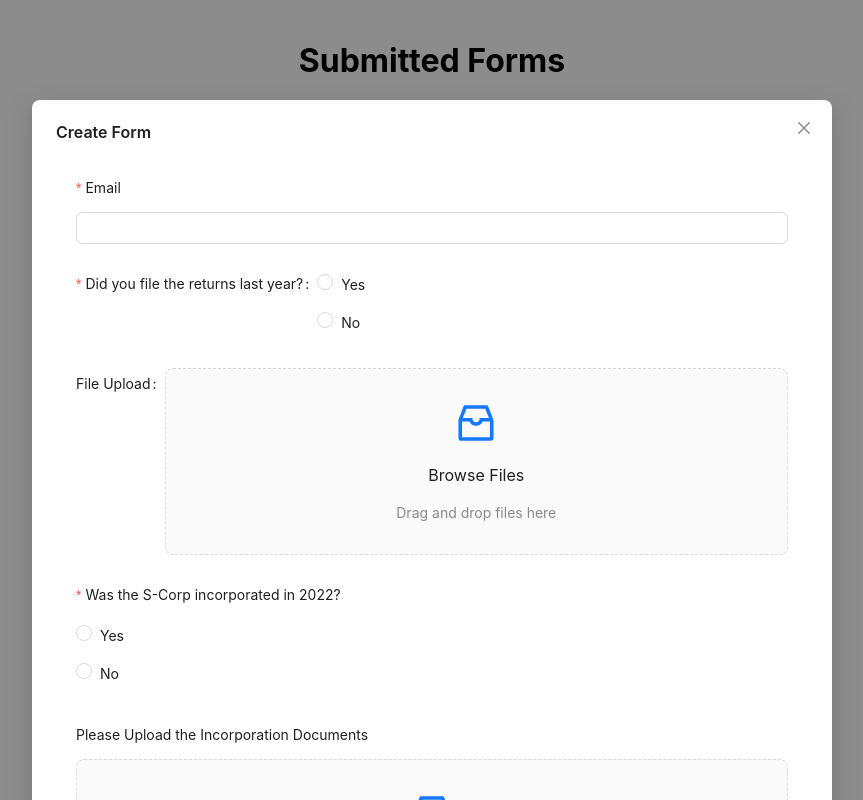
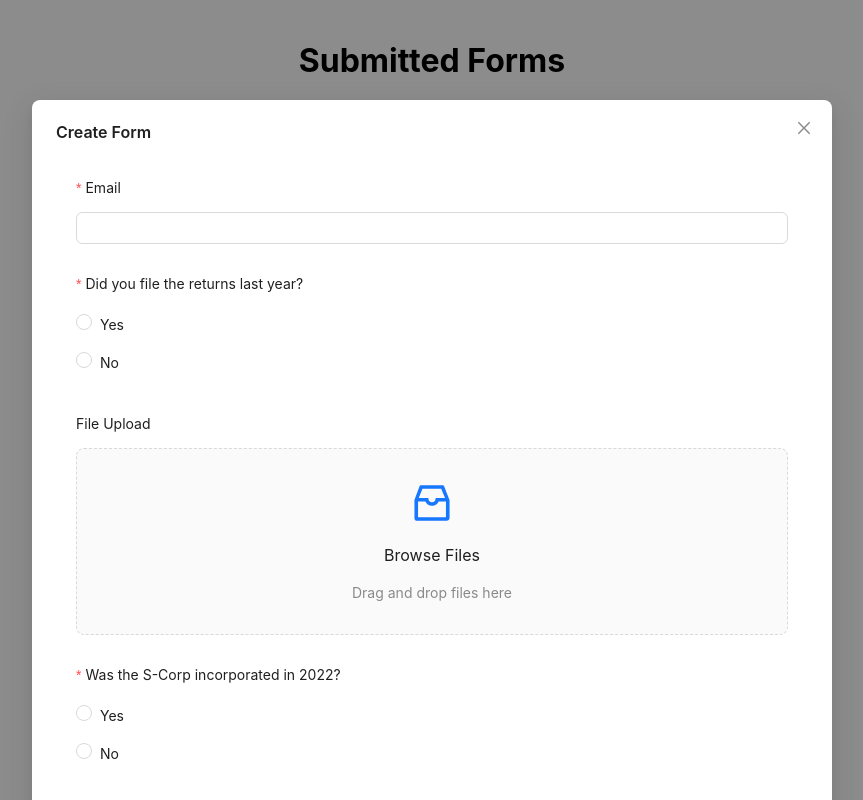
Before and after one commit to chandannath500/form, a React (Create React App) app: page / in a window 1280 px wide. Both pictures are taken after a click on the button "Create Form". Shown: the whole page, without its empty margins (208-1071 px from the left). Built offline with nearby package versions, Linux system fonts and the light colour scheme.

Commit message:
Update Returns.js

```diff
--- a/src/component/Returns.js
+++ b/src/component/Returns.js
@@ -4,11 +4,13 @@ import Upload from './Upload';
 
 const Returns = ({fileReturnsLastYearValue,handleFileReturnsLastYearChange,form}) => {
   return (
-    <div>
+    <>
+    <div style={{ display: 'flex', flexDirection: 'column' }}>
 
       <Form.Item
             label="Did you file the returns last year?"
             name="fileReturnsLastYear"
+            labelCol={{ span: 24 }}
             rules={[
                 {
                   required: true,
@@ -25,8 +27,9 @@ const Returns = ({fileReturnsLastYearValue,handleFileReturnsLastYearChange,form}
               <Radio value="no">No</Radio>
             </Radio.Group>
           </Form.Item>
-
-          <Form.Item label="File Upload" name="returnDocuments">
+</div>
+<div style={{ display: 'flex', flexDirection: 'column' }}>
+          <Form.Item label="File Upload"  labelCol={{ span: 24 }} name="returnDocuments">
             <Upload
               main={"Browse Files"}
               sub={"Drag and drop files here"}
@@ -35,6 +38,7 @@ const Returns = ({fileReturnsLastYearValue,handleFileReturnsLastYearChange,form}
             />
           </Form.Item>
     </div>
+    </>
   )
 }
 
```
